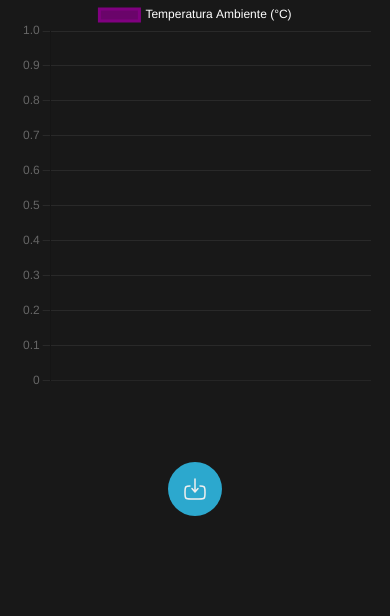
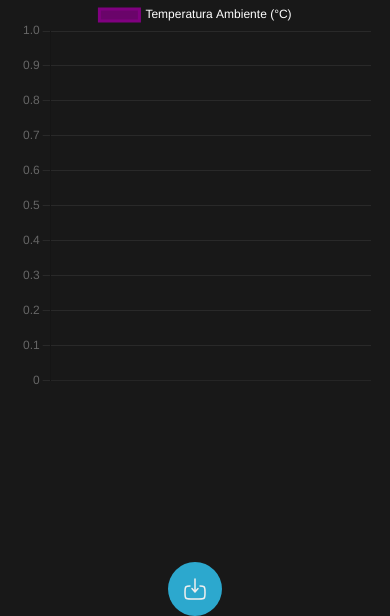
Before and after one commit to joaosuzuki98/1_sem_api_fatec, a Flask app: page /statistics in a window 390 px wide. Shown: the part 2116-2732 px from the top of the page. Before the commit the page ends 2632 px from the top, so only its background shows below. Run offline with Flask 3, Linux system fonts and the light colour scheme; data that the repository does not hold is empty; some libraries are stand-ins or nearby versions.

Commit message:
Arrumado posição do botão de download

```diff
--- a/static/css/style.css
+++ b/static/css/style.css
@@ -214,7 +214,7 @@ td {
   background-color: var(--blue-color);
   display: flex;
   position: absolute;
-  bottom: -160%;
+  bottom: -200%;
   flex-direction: row;
   justify-content: space-around;
   align-items: center;
@@ -634,7 +634,6 @@ input[type="submit"]:hover {
     bottom: -1610px;
     margin: 3% auto;
     align-items: center;
-    align-items: center;
     align-content: center;
   }
   body {
@@ -643,7 +642,7 @@ input[type="submit"]:hover {
 }
 @media screen and (max-width: 700px) {
   #download-btn {
-    bottom: -1800px;
+    bottom: -1900px;
   }
 }
 .watermark {
```
